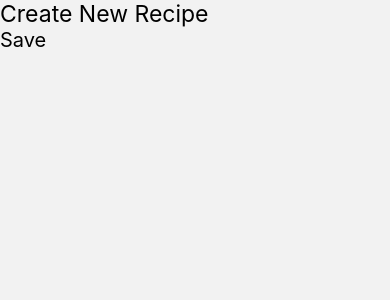
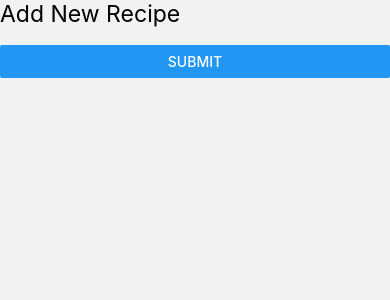
Before and after one commit to alvinle2901/fuji-recipe-react-native, a React Native app: screen /Add in a window 390 px wide. Shown: the top 300 px of the page. Built offline with nearby package versions, Linux system fonts and the light colour scheme.

Commit message:
added Formik

```diff
--- a/src/screens/AddScreen.js
+++ b/src/screens/AddScreen.js
@@ -9,6 +9,7 @@ import {
   Button
 } from 'react-native'
 import React from 'react'
+import { Formik } from 'formik'
 
 import {
   widthPercentageToDP as wp,
@@ -16,24 +17,18 @@ import {
 } from 'react-native-responsive-screen'
 import { filmElements } from '../constants'
 
-const AddScreen = ({ navigation, route }) => {
-
+const AddScreen = () => {
   return (
     <SafeAreaView className="flex-1 bg-white">
       <ScrollView showsVerticalScrollIndicator={false} className="space-y-6">
         {/* avatar */}
-        <View className="mx-5 flex-row justify-between items-center mb-3 mt-10">
+        <View className="items-center mb-3 mt-12">
           <Text
             style={{ fontSize: wp(6) }}
-            className="font-bold text-neutral-700"
+            className="font-semibold text-neutral-700"
           >
-            Create New Recipe
+            Add New Recipe
           </Text>
-          <TouchableOpacity>
-            <Text style={{ fontSize: wp(5) }} className="text-green-500">
-              Save
-            </Text>
-          </TouchableOpacity>
         </View>
         {/* items */}
         <View className="mx-5">
@@ -48,6 +43,24 @@ const AddScreen = ({ navigation, route }) => {
             )
           })} */}
         </View>
+
+        <View className="mx-5">
+          <Formik
+            initialValues={{ email: '' }}
+            onSubmit={(values) => console.log(values)}
+          >
+            {({ handleChange, handleBlur, handleSubmit, values }) => (
+              <View>
+                <TextInput
+                  onChangeText={handleChange('email')}
+                  onBlur={handleBlur('email')}
+                  value={values.email}
+                />
+                <Button onPress={handleSubmit} title="Submit" />
+              </View>
+            )}
+          </Formik>
+        </View>
       </ScrollView>
     </SafeAreaView>
   )
```
Also changed, not shown: package.json (+4 -3 lines), 1 other file (tests, documents, lock files or other folders).
